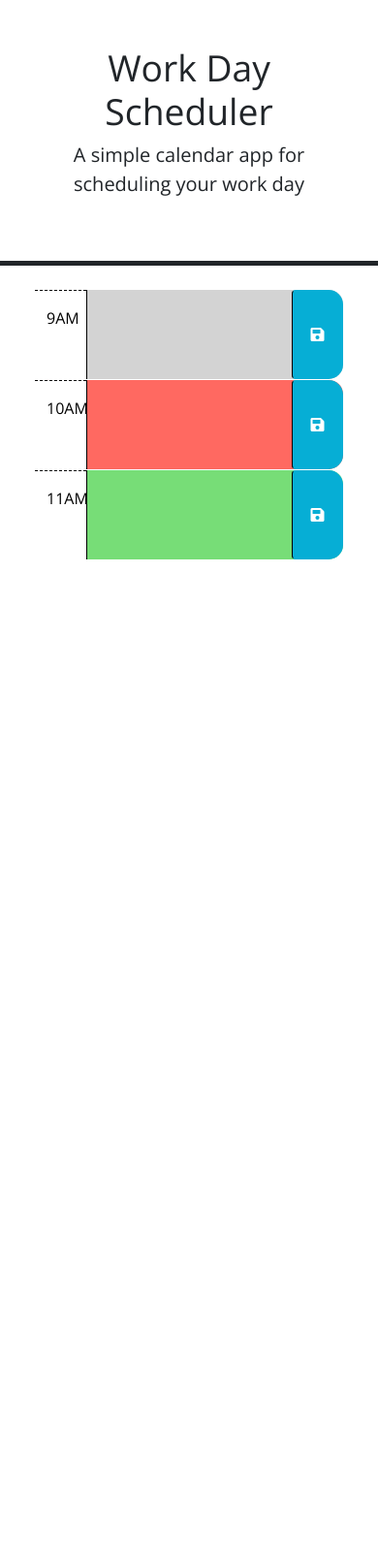
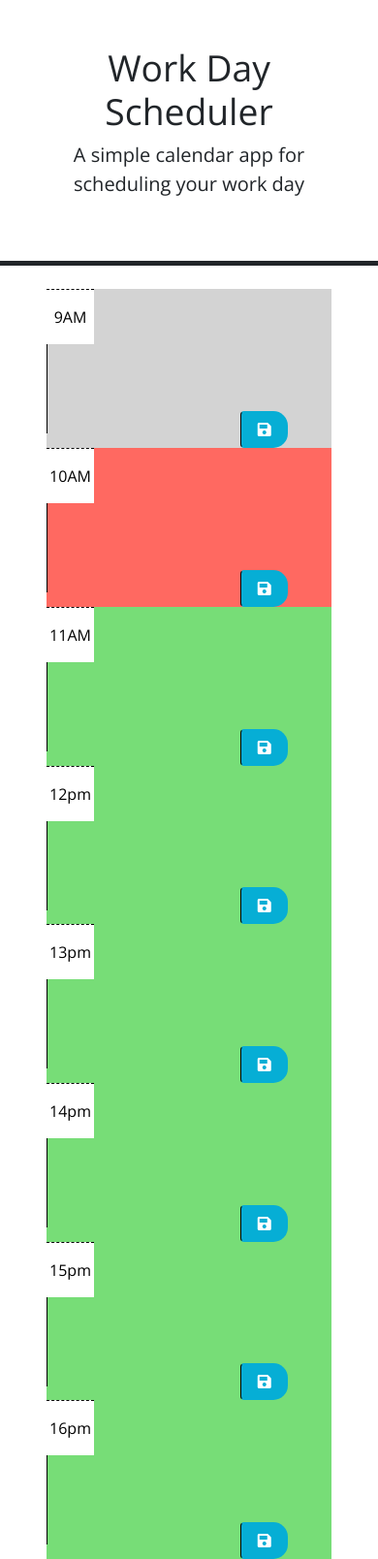
Before and after one commit to FregosoJ/mydailyplanner, a plain HTML site: page Develop/index.html in a window 390 px wide. Shown: the whole page at 97% size. Before the commit the page ends 844 px from the top, so only its background shows below. Drawn offline with nearby package versions, Linux system fonts and the light colour scheme.

Commit message:
made chages to the time and fixed the colors

```diff
--- a/Develop/index.html
+++ b/Develop/index.html
@@ -40,7 +40,7 @@
         -->
 
       <!-- Example of a past time block. The "past" class adds a gray background color. -->
-      <div id="hour-back" class="row time-block past">
+      <div id="hour9" class="past">
         <div class="col-2 col-md-1 hour text-center py-3">9AM</div>
         <textarea id ='textInfo' class="col-8 col-md-10 description" rows="3"> </textarea>
         <button id="save-Btn" class="btn saveBtn col-2 col-md-1" aria-label="save">
@@ -49,7 +49,7 @@
       </div>
 
       <!-- Example of a a present time block. The "present" class adds a red background color. -->
-      <div id="hour-present" class="row time-block present">
+      <div id="hour10" class="present">
         <div class="col-2 col-md-1 hour text-center py-3">10AM</div>
         <textarea id ='textInfo' class="col-8 col-md-10 description" rows="3"> </textarea>
         <button id="save-Btn" class="btn saveBtn col-2 col-md-1" aria-label="save">
@@ -58,8 +58,48 @@
       </div>
 
       <!-- Example of a future time block. The "future" class adds a green background color. -->
-      <div id="hour-ahead" class="row time-block future">
+      <div id="hour11" class="future">
         <div class="col-2 col-md-1 hour text-center py-3">11AM</div>
+        <textarea id ='textInfo' class="col-8 col-md-10 description" rows="3"> </textarea>
+        <button id="save-Btn" class="btn saveBtn col-2 col-md-1" aria-label="save">
+          <i class="fas fa-save" aria-hidden="true"></i>
+        </button>
+      </div>
+
+      <div id="hour12" class="future">
+        <div class="col-2 col-md-1 hour text-center py-3">12pm</div>
+        <textarea id ='textInfo' class="col-8 col-md-10 description" rows="3"> </textarea>
+        <button id="save-Btn" class="btn saveBtn col-2 col-md-1" aria-label="save">
+          <i class="fas fa-save" aria-hidden="true"></i>
+        </button>
+      </div>
+
+      <div id="hour13" class="future">
+        <div class="col-2 col-md-1 hour text-center py-3">13pm</div>
+        <textarea id ='textInfo' class="col-8 col-md-10 description" rows="3"> </textarea>
+        <button id="save-Btn" class="btn saveBtn col-2 col-md-1" aria-label="save">
+          <i class="fas fa-save" aria-hidden="true"></i>
+        </button>
+      </div>
+
+      <div id="hour14" class="future">
+        <div class="col-2 col-md-1 hour text-center py-3">14pm</div>
+        <textarea id ='textInfo' class="col-8 col-md-10 description" rows="3"> </textarea>
+        <button id="save-Btn" class="btn saveBtn col-2 col-md-1" aria-label="save">
+          <i class="fas fa-save" aria-hidden="true"></i>
+        </button>
+      </div>
+
+      <div id="hour15" class="future">
+        <div class="col-2 col-md-1 hour text-center py-3">15pm</div>
+        <textarea id ='textInfo' class="col-8 col-md-10 description" rows="3"> </textarea>
+        <button id="save-Btn" class="btn saveBtn col-2 col-md-1" aria-label="save">
+          <i class="fas fa-save" aria-hidden="true"></i>
+        </button>
+      </div>
+
+      <div id="hour16" class="future">
+        <div class="col-2 col-md-1 hour text-center py-3">16pm</div>
         <textarea id ='textInfo' class="col-8 col-md-10 description" rows="3"> </textarea>
         <button id="save-Btn" class="btn saveBtn col-2 col-md-1" aria-label="save">
           <i class="fas fa-save" aria-hidden="true"></i>
@@ -72,7 +112,7 @@
       integrity="sha256-iu/zLUB+QgISXBLCW/mcDi/rnf4m4uEDO0wauy76x7U="
       crossorigin="anonymous"
     ></script>
-
+    <script src="https://cdn.jsdelivr.net/npm/bootstrap@5.1.3/dist/js/bootstrap.bundle.min.js" integrity="sha384-ka7Sk0Gln4gmtz2MlQnikT1wXgYsOg+OMhuP+IlRH9sENBO0LRn5q+8nbTov4+1p" crossorigin="anonymous"></script>
     <script src="script.js"></script>
   </body>
 </html>
--- a/Develop/script.js
+++ b/Develop/script.js
@@ -1,38 +1,34 @@
 // set up your var
-var past = $('#hour-back');
-var present =  $('#hour-present');
-var future =  $('#hour-ahead');
+var past = $('#past');
+var present =  $('#present');
+var future =  $('#future');
 var timeDisplay = $('#currentDay');
-var saveButton = $('#save-btn')
+var saveBtn = $('.save-Btn')
 var textData= $('#textInfo')
+var texMes = [];
 
-
+// TODO: Add code to display the current date in the header of the page.
+// time display
 function displayTime() {
   var rightNow = dayjs().format('MM DD, YYYY[at] hh: mm ss a');
   timeDisplay.text(rightNow);
 }
 
 
+
 //set local storage
+function getTexmes(){
+  texMes = JSON.parse(localStorage.getItem("texMes"))
+}
 
-saveButton.addEventListener('click', function(e) {
-  e.preventDefault();
-
-var dataInput = {
-textData: textData.value
-};
-
-localStorage.setItem('dataInput', JSON.stringify(dataInput));
-renderMesage();
-});
-console.log(dataInput)
+// make a for loop for all the buttons
 
 
 
 
-// localStorage.setItem('', JSON.stringify(''))
 
-function
+
+
 
 // Wrap all code that interacts with the DOM in a call to jQuery to ensure that
 // the code isn't run until the browser has finished rendering all the elements
@@ -47,7 +43,10 @@ $(function () {
   // time-block containing the button that was clicked? How might the id be
   // useful when saving the description in local storage?
   //
-
+  // saveButton.on('click', function () {
+  //  var enter= $(this).textData().val;
+  //  var time = $(this).textData().val;
+  // });
 
   // TODO: Add code to apply the past, present, or future class to each time
   // block by comparing the id to the current hour. HINTS: How can the id
@@ -61,9 +60,11 @@ $(function () {
   // the values of the corresponding textarea elements. HINT: How can the id
   // attribute of each time-block be used to do this?
   //
+if (currentTime = hour9 ){
+  hour9.removeClass('past');
+  hour10.removeClass('')
+}
 
-
-  // TODO: Add code to display the current date in the header of the page.
 
   displayTime()
   setInterval(displayTime, 1000);
```
Also changed, not shown: 1 other file.
